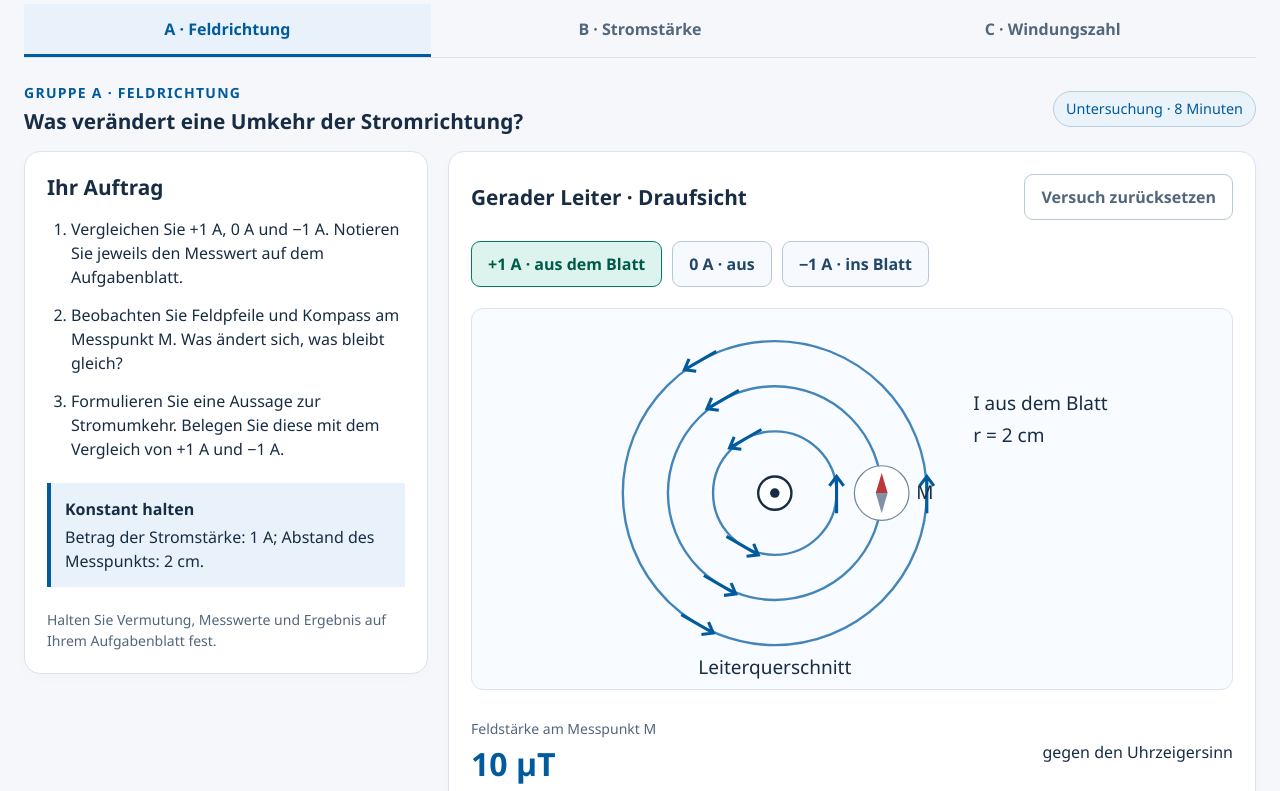
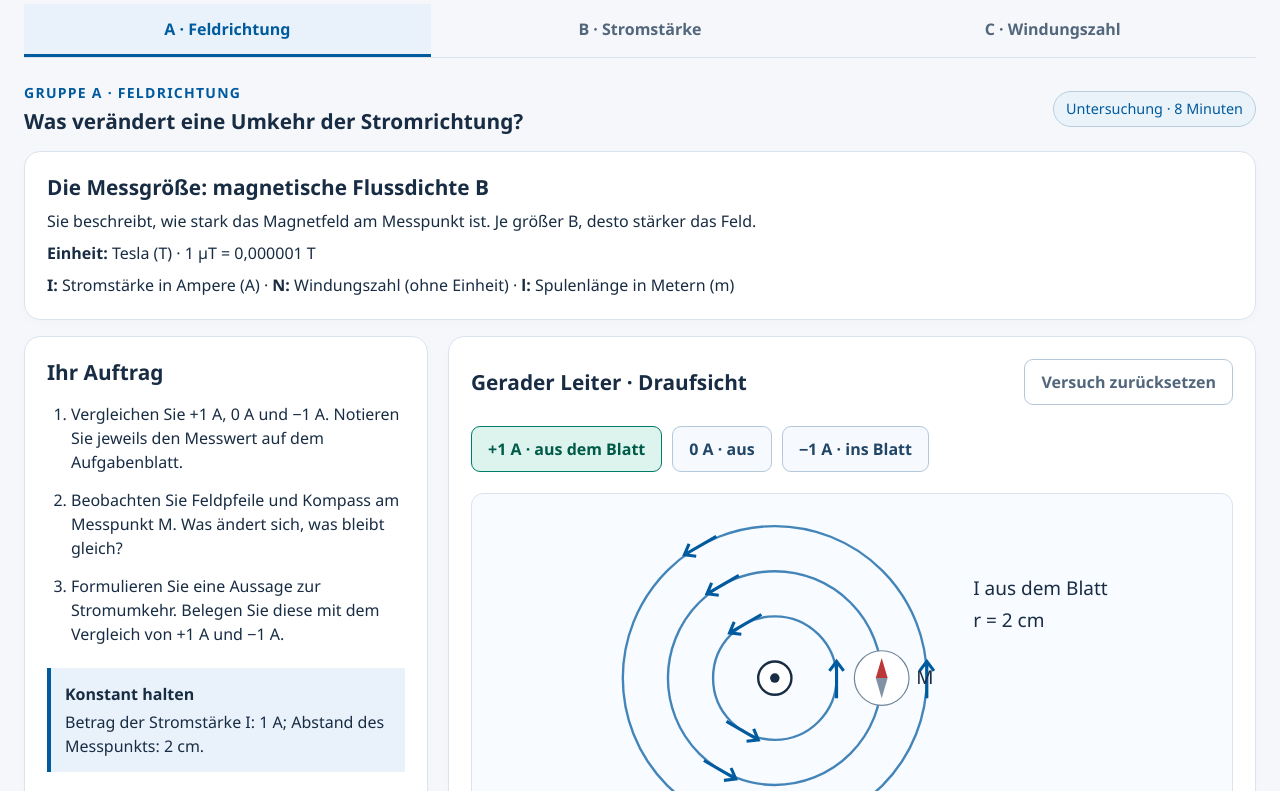
Before and after one commit to pirminheld/ET2_Elektromagnetismus, a plain HTML site: page index.html in a window 1280 px wide. Shown: the part 159-950 px from the top of the page. Drawn offline with Linux system fonts and the light colour scheme.

Commit message:
Introduce magnetic flux density B and measurement units

```diff
--- a/app.js
+++ b/app.js
@@ -1,9 +1,9 @@
 'use strict';
 const $=id=>document.getElementById(id), fmt=n=>n.toLocaleString('de-DE',{maximumFractionDigits:1});
 const groups={
-A:{title:'Was verändert eine Umkehr der Stromrichtung?',short:'Feldrichtung',experiment:'Gerader Leiter · Draufsicht',constant:'Betrag der Stromstärke: 1 A; Abstand des Messpunkts: 2 cm.',steps:['Vergleichen Sie +1 A, 0 A und −1 A. Notieren Sie jeweils den Messwert auf dem Aufgabenblatt.','Beobachten Sie Feldpfeile und Kompass am Messpunkt M. Was ändert sich, was bleibt gleich?','Formulieren Sie eine Aussage zur Stromumkehr. Belegen Sie diese mit dem Vergleich von +1 A und −1 A.'],initial:1,unit:'A',column:'Stromstärke I'},
+A:{title:'Was verändert eine Umkehr der Stromrichtung?',short:'Feldrichtung',experiment:'Gerader Leiter · Draufsicht',constant:'Betrag der Stromstärke I: 1 A; Abstand des Messpunkts: 2 cm.',steps:['Vergleichen Sie +1 A, 0 A und −1 A. Notieren Sie jeweils den Messwert auf dem Aufgabenblatt.','Beobachten Sie Feldpfeile und Kompass am Messpunkt M. Was ändert sich, was bleibt gleich?','Formulieren Sie eine Aussage zur Stromumkehr. Belegen Sie diese mit dem Vergleich von +1 A und −1 A.'],initial:1,unit:'A',column:'Stromstärke I'},
 B:{title:'Wie hängt das Magnetfeld von der Stromstärke ab?',short:'Stromstärke',experiment:'Gerader Leiter · Draufsicht',constant:'Messpunkt: 2 cm vom Leiter; Stromrichtung: aus der Blattebene.',steps:['Stellen Sie nacheinander 0 A, 1 A, 2 A und 4 A ein. Notieren Sie die vier Messwerte auf dem Aufgabenblatt.','Vergleichen Sie 1 A mit 2 A und 2 A mit 4 A. Prüfen Sie dabei auch die Feldrichtung.','Formulieren Sie eine Aussage: Was bewirkt eine Verdopplung der Stromstärke? Nennen Sie ein Wertepaar als Beleg.'],initial:1,unit:'A',column:'Stromstärke I'},
-C:{title:'Was bewirken zusätzliche Windungen an einer Spule?',short:'Windungszahl',experiment:'Luftspule · Längsschnitt',constant:'Stromstärke: 1 A; Spulenlänge: 40 cm; Radius: 2 cm; Messpunkt: Spulenmitte.',steps:['Vergleichen Sie 50, 100 und 200 Windungen. Die Spulenlänge bleibt dabei gleich. Notieren Sie die drei Messwerte auf dem Aufgabenblatt.','Vergleichen Sie jeweils eine Verdopplung der Windungszahl. Beobachten Sie Feldstärke und Lage der Pole.','Formulieren Sie eine Aussage: Wie lässt sich das Feld verstärken, ohne die Stromstärke zu erhöhen? Belegen Sie die Aussage mit zwei Messwerten.'],initial:50,unit:'Windungen',column:'Windungszahl N'}
+C:{title:'Was bewirken zusätzliche Windungen an einer Spule?',short:'Windungszahl',experiment:'Luftspule · Längsschnitt',constant:'Stromstärke I: 1 A; Spulenlänge l: 40 cm = 0,40 m; Radius: 2 cm; Messpunkt: Spulenmitte.',steps:['Vergleichen Sie 50, 100 und 200 Windungen. Die Spulenlänge bleibt dabei gleich. Notieren Sie die drei Messwerte auf dem Aufgabenblatt.','Vergleichen Sie jeweils eine Verdopplung der Windungszahl. Beobachten Sie magnetische Flussdichte B und Lage der Pole.','Formulieren Sie eine Aussage: Wie lässt sich das Feld verstärken, ohne die Stromstärke zu erhöhen? Belegen Sie die Aussage mit zwei Messwerten.'],initial:50,unit:'Windungen',column:'Windungszahl N'}
 };
 let state={A:{value:1},B:{value:1},C:{value:50}},active='A';
 function text(x,y,s,extra=''){return `<text x="${x}" y="${y}" ${extra}>${s}</text>`;}
--- a/index.html
+++ b/index.html
@@ -4,11 +4,11 @@
 <header class="masthead"><img class="logo" src="FTS_logo.png" alt="Staatliche Feintechnikschule" width="110" height="86"><div class="heading"><span class="eyebrow">ET2 · ELEKTROMAGNETISMUS</span><h1>Magnetfelder untersuchen</h1><p>Eine Größe verändern. Beobachten. Mit Messwerten begründen.</p></div><div class="qr-area"><img src="QR_Code.png" alt="QR-Code zur Homepage: t1p.de/i8o65" width="110" height="110"></div></header>
 <nav class="tabs" aria-label="Gruppen"><button class="tab selected" data-group="A" aria-pressed="true">A · Feldrichtung</button><button class="tab" data-group="B" aria-pressed="false">B · Stromstärke</button><button class="tab" data-group="C" aria-pressed="false">C · Windungszahl</button></nav>
 <main><section class="section-head"><div><span class="eyebrow" id="group-label"></span><h2 id="question"></h2></div><span class="badge">Untersuchung · 8 Minuten</span></section>
-<div class="lab-grid"><section class="card assignment" aria-labelledby="task-title"><h2 id="task-title">Ihr Auftrag</h2><ol id="steps"></ol><div class="constant"><strong>Konstant halten</strong><p id="constants"></p></div><p class="small">Halten Sie Vermutung, Messwerte und Ergebnis auf Ihrem Aufgabenblatt fest.</p></section>
+<section class="card"><h2>Die Messgröße: magnetische Flussdichte B</h2><p>Sie beschreibt, wie stark das Magnetfeld am Messpunkt ist. Je größer B, desto stärker das Feld.</p><p><strong>Einheit:</strong> Tesla (T) · 1 µT = 0,000001 T</p><p><strong>I:</strong> Stromstärke in Ampere (A) · <strong>N:</strong> Windungszahl (ohne Einheit) · <strong>l:</strong> Spulenlänge in Metern (m)</p></section><div class="lab-grid"><section class="card assignment" aria-labelledby="task-title"><h2 id="task-title">Ihr Auftrag</h2><ol id="steps"></ol><div class="constant"><strong>Konstant halten</strong><p id="constants"></p></div><p class="small">Halten Sie Vermutung, Messwerte und Ergebnis auf Ihrem Aufgabenblatt fest.</p></section>
 <section class="card experiment" aria-label="Simulation"><div class="section-head"><h2 id="experiment-title"></h2><button id="reset" class="quiet">Versuch zurücksetzen</button></div>
-<div id="controls" class="controls"></div><div id="diagram" class="field-diagram"></div><div class="reading-row"><div><span class="small">Feldstärke am Messpunkt M</span><output id="reading"></output></div><p id="direction" role="status" aria-live="polite"></p></div><label class="small" for="field-meter" id="meter-label">Feldstärke</label><meter id="field-meter" min="0" max="40" value="10"></meter><p class="small" id="legend"></p></section></div>
+<div id="controls" class="controls"></div><div id="diagram" class="field-diagram"></div><div class="reading-row"><div><span class="small">magnetische Flussdichte B am Messpunkt M</span><output id="reading"></output></div><p id="direction" role="status" aria-live="polite"></p></div><label class="small" for="field-meter" id="meter-label">magnetische Flussdichte B</label><meter id="field-meter" min="0" max="40" value="10"></meter><p class="small" id="legend"></p></section></div>
 
 <section class="card discussion"><div class="section-head"><h2>Gemeinsame Auswertung im Innenkreis</h2></div><p><strong>Leitfrage:</strong> Wie lässt sich ein Magnetfeld gezielt verändern?</p><ol><li>Jede Gruppe stellt ihre Aussage und zwei passende Messwerte vor.</li><li>Die anderen Gruppen prüfen: Was wurde verändert? Was blieb gleich?</li><li>Vergleichen Sie die Ergebnisse von B und C: Welche Gemeinsamkeit erkennen Sie?</li></ol><p class="small">Außenkreis: Halten Sie je eine Aussage zur Feldrichtung, zur Stromstärke und zur Windungszahl fest. Für Fragen steht der freie Stuhl zur Verfügung.</p></section>
-<details class="card"><summary>Hinweise zum Modell</summary><p>Die Simulation zeigt nur das erzeugte Magnetfeld, ohne Erdmagnetfeld und ohne Eisenkern. Die blauen Kurven zeigen den Feldverlauf schematisch; die Zahl der gezeichneten Linien ist kein Maß für die Feldstärke. Rot markiert das Nordende der Kompassnadel. Bei Stromstärke 0 ist keine Richtung des erzeugten Feldes definiert.</p><p>A/B: langer gerader Leiter, Messpunkt 2 cm vom Leiter; B = μ₀ · |I| / (2πr). C: lange Luftspule, Länge 40 cm, Radius 2 cm; Feld im Zentrum näherungsweise B = μ₀ · N · |I| / l. Die Zeichnung zeigt stellvertretende Windungen und ist nicht maßstäblich. Die Werte sind Modellwerte, keine realen Messungen.</p><p>μ₀ ≈ 4π · 10⁻⁷ T m/A. 1 µT = 0,000001 T.</p></details>
+<details class="card"><summary>Hinweise zum Modell</summary><p>Die Simulation zeigt nur das erzeugte Magnetfeld, ohne Erdmagnetfeld und ohne Eisenkern. Die blauen Kurven zeigen den Feldverlauf schematisch; die Zahl der gezeichneten Linien ist kein Maß für die magnetische Flussdichte B. Rot markiert das Nordende der Kompassnadel. Bei Stromstärke 0 ist keine Richtung des erzeugten Feldes definiert.</p><p>A/B: langer gerader Leiter, Messpunkt 2 cm vom Leiter; B = μ₀ · |I| / (2πr). C: lange Luftspule, Länge 40 cm, Radius 2 cm; Feld im Zentrum näherungsweise B = μ₀ · N · |I| / l. Die Zeichnung zeigt stellvertretende Windungen und ist nicht maßstäblich. Die Werte sind Modellwerte, keine realen Messungen.</p><p>μ₀ ≈ 4π · 10⁻⁷ T m/A. 1 µT = 0,000001 T.</p></details>
 <noscript><p class="card">Bitte aktivieren Sie JavaScript für die Simulation.</p></noscript></main>
 <footer><span>FTS · Pirmin Held · Unterrichtsmaterial</span><a href="impressum.html">Impressum / Rechtliches</a><span>CC BY-NC-SA 4.0</span></footer></div></body></html>
```
